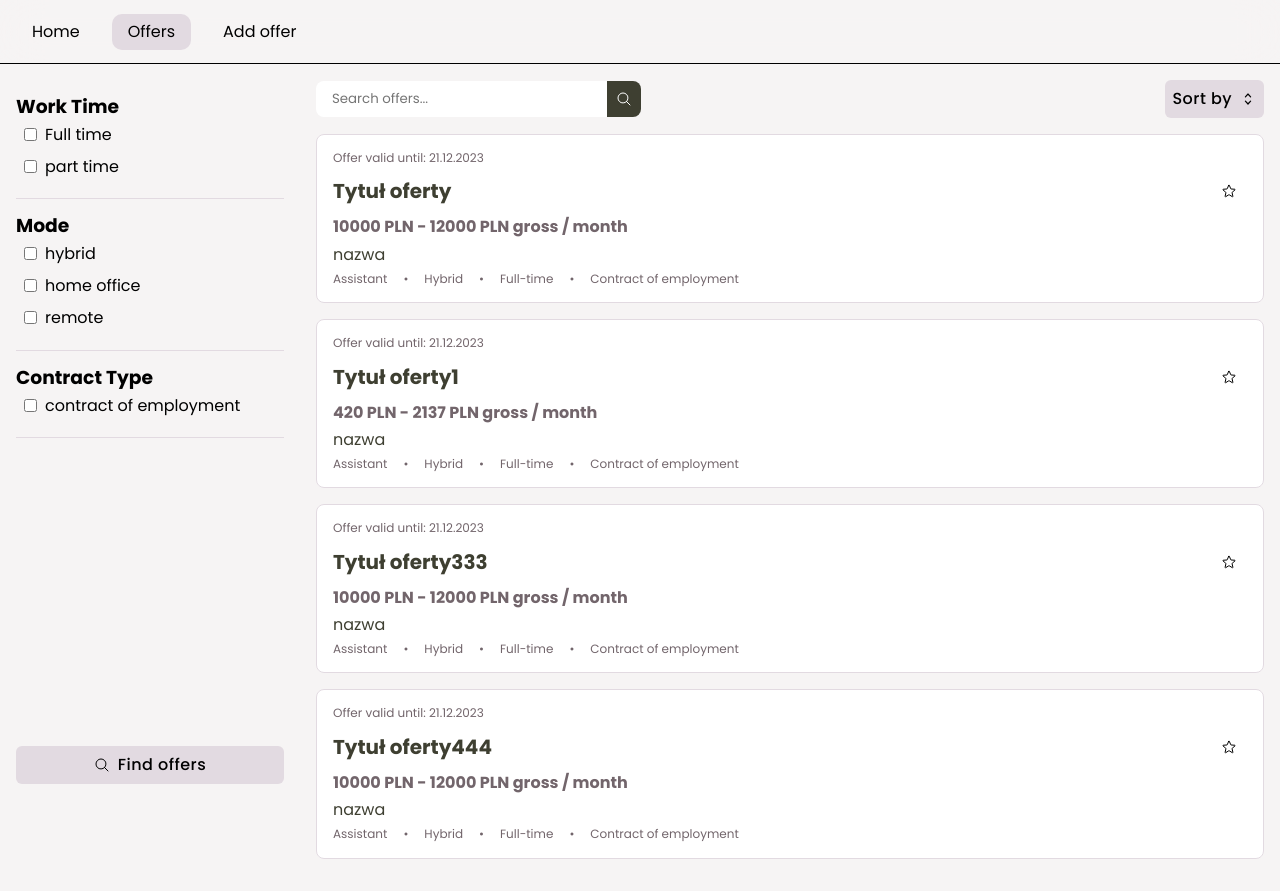
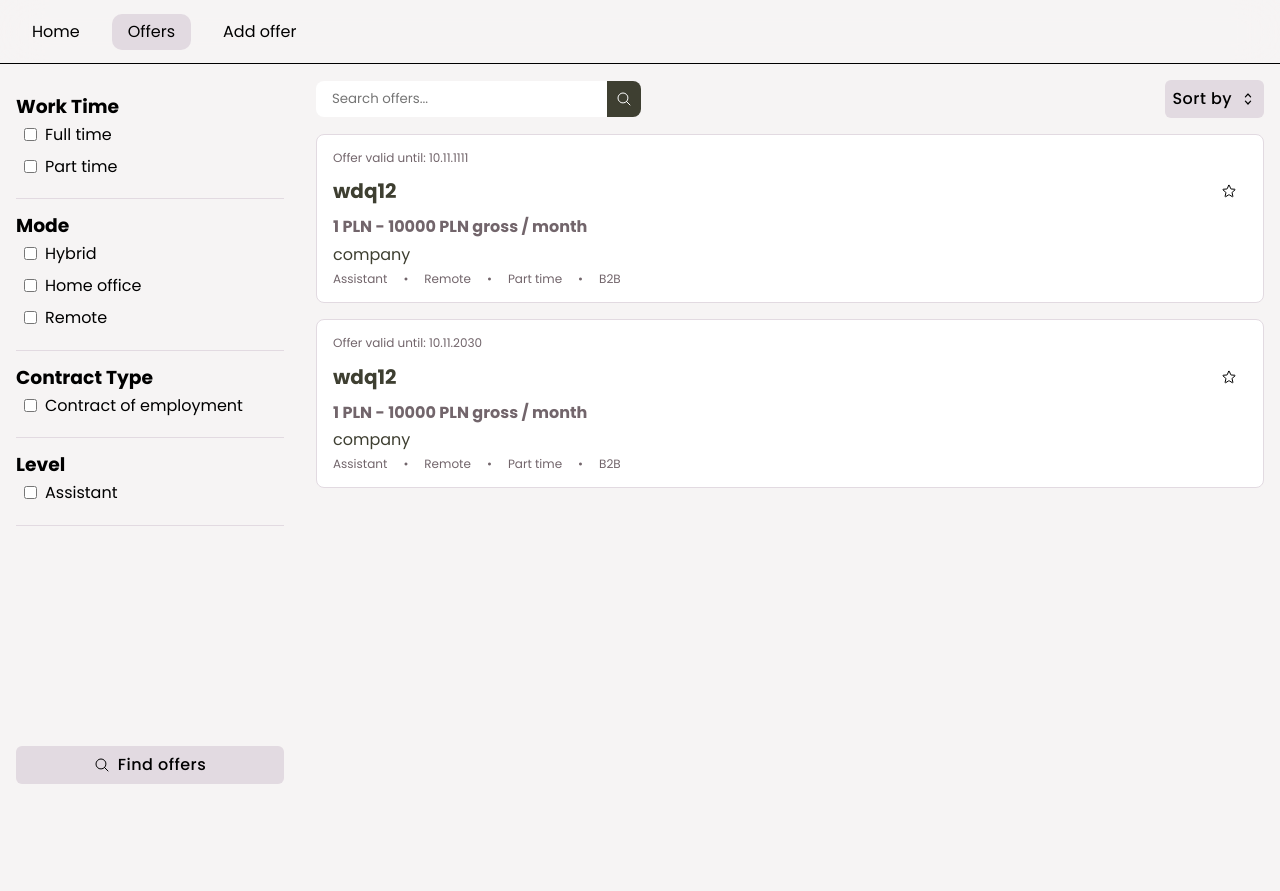
Before and after one commit to sebastianhaber/spa-wsb, a React (Vite) app: page /offers in a window 1280 px wide. After the commit the page ends 800 px from the top, so only its background shows below. Built offline with nearby package versions, Linux system fonts and the light colour scheme; data requests are answered from the project's data file.

Commit message:
Fixed types

```diff
--- a/src/App.tsx
+++ b/src/App.tsx
@@ -23,7 +23,7 @@ function App() {
           <Route path="/offers" element={<OffersPage />} />
           <Route path="/offers/:id" element={<OfferDetails />} />
           <Route path="/add-offer" element={<AddOffer />} />
-          <Route path="/company/:id" element={<CompanyPage />} />
+          <Route path="/company/:name" element={<CompanyPage />} />
         </Route>
       </Routes>
     </>
--- a/src/components/filterOffers/FilterOffersMenu.tsx
+++ b/src/components/filterOffers/FilterOffersMenu.tsx
@@ -62,9 +62,9 @@ const FilterOffersMenu = () => {
               <input
                 type="checkbox"
                 id="filter-workTime-fulltime"
-                name="contract.workTime=full-time"
+                name="workTime=full-time"
                 onChange={handleChange}
-                defaultChecked={getDefaultChecked('contract.workTime=full-time')}
+                defaultChecked={getDefaultChecked('workTime=full-time')}
               />
               <p>Full time</p>
             </label>
@@ -72,11 +72,11 @@ const FilterOffersMenu = () => {
               <input
                 type="checkbox"
                 id="filter-workTime-parttime"
-                name="contract.workTime=part-time"
+                name="workTime=part-time"
                 onChange={handleChange}
-                defaultChecked={getDefaultChecked('contract.workTime=part-time')}
+                defaultChecked={getDefaultChecked('workTime=part-time')}
               />
-              <p>part time</p>
+              <p>Part time</p>
             </label>
           </li>
           <li>
@@ -85,31 +85,31 @@ const FilterOffersMenu = () => {
               <input
                 type="checkbox"
                 id="filter-mode-hybrid"
-                name="contract.mode=hybrid"
+                name="mode=hybrid"
                 onChange={handleChange}
-                defaultChecked={getDefaultChecked('contract.mode=hybrid')}
+                defaultChecked={getDefaultChecked('mode=hybrid')}
               />
-              <p>hybrid</p>
+              <p>Hybrid</p>
             </label>
             <label htmlFor="filter-mode-home_office">
               <input
                 type="checkbox"
                 id="filter-mode-home_office"
-                name="contract.mode=home office"
+                name="mode=home office"
                 onChange={handleChange}
-                defaultChecked={getDefaultChecked('contract.mode=home office')}
+                defaultChecked={getDefaultChecked('mode=home office')}
               />
-              <p>home office</p>
+              <p>Home office</p>
             </label>
             <label htmlFor="filter-mode-remote">
               <input
                 type="checkbox"
                 id="filter-mode-remote"
-                name="contract.mode=remote"
+                name="mode=remote"
                 onChange={handleChange}
-                defaultChecked={getDefaultChecked('contract.mode=remote')}
+                defaultChecked={getDefaultChecked('mode=remote')}
               />
-              <p>remote</p>
+              <p>Remote</p>
             </label>
           </li>
           <li>
@@ -118,11 +118,24 @@ const FilterOffersMenu = () => {
               <input
                 type="checkbox"
                 id="filter-type-contract_of_employment"
-                name="contract.type=contract of employment"
+                name="type=contract of employment"
                 onChange={handleChange}
-                defaultChecked={getDefaultChecked('contract.type=contract of employment')}
+                defaultChecked={getDefaultChecked('type=contract of employment')}
               />
-              <p>contract of employment</p>
+              <p>Contract of employment</p>
+            </label>
+          </li>
+          <li>
+            <h3>Level</h3>
+            <label htmlFor="filter-level-assistant">
+              <input
+                type="checkbox"
+                id="filter-level-assistant"
+                name="level=assistant"
+                onChange={handleChange}
+                defaultChecked={getDefaultChecked('level=assistant')}
+              />
+              <p>Assistant</p>
             </label>
           </li>
         </ul>
--- a/src/components/offers/OfferListItem.tsx
+++ b/src/components/offers/OfferListItem.tsx
@@ -69,7 +69,7 @@ const OfferListItem = ({ offer }: Props) => {
   return (
     <StyledListItem>
       <StyledOfferLink to={`${offer.id}`} className="offer-link"></StyledOfferLink>
-      <p className="valid-until">Offer valid until: {new Date(offer.validUntil).toLocaleDateString('pl')}</p>
+      <p className="valid-until">Offer valid until: {new Date(offer.validUntil || '').toLocaleDateString('pl')}</p>
       <div className="top-info">
         <h3>{offer.title}</h3>
         <IconButton onClick={handleToggleFavourite}>
@@ -77,25 +77,25 @@ const OfferListItem = ({ offer }: Props) => {
         </IconButton>
       </div>
       <span className="salary">
-        {offer.contract.salary.from === offer.contract.salary.to ? (
-          `Up to ${offer.contract.salary.from} PLN gross / month`
+        {offer.salary.from === offer.salary.to ? (
+          `Up to ${offer.salary.from} PLN gross / month`
         ) : (
           <>
-            {offer.contract.salary.from} PLN - {offer.contract.salary.to} PLN gross / month
+            {offer.salary.from} PLN - {offer.salary.to} PLN gross / month
           </>
         )}
       </span>
-      <Link to={`/company/${offer.company.id}`} className="company">
-        {offer.company.name}
+      <Link to={`/company/${offer.companyName}`} className="company">
+        {offer.companyName}
       </Link>
       <div className="job-info">
-        <span>{firstLetterUppercase(offer.contract.position.level)}</span>
+        <span>{firstLetterUppercase(offer.level)}</span>
         <span>•</span>
-        <span>{firstLetterUppercase(offer.contract.mode)}</span>
+        <span>{firstLetterUppercase(offer.mode)}</span>
         <span>•</span>
-        <span>{firstLetterUppercase(offer.contract.workTime)}</span>
+        <span>{firstLetterUppercase(offer.workTime)}</span>
         <span>•</span>
-        <span>{firstLetterUppercase(offer.contract.type)}</span>
+        <span>{firstLetterUppercase(offer.type)}</span>
       </div>
     </StyledListItem>
   );
--- a/src/database/db.json
+++ b/src/database/db.json
@@ -1,80 +1,44 @@
 {
   "offers": [
     {
-      "id": 1,
-      "title": "Tytuł oferty",
-      "description": "opis ofertt",
-      "requirements": ["wymagania1", "wymagania2"],
-      "responsibilities": ["odpowiedzialnosc1", "odpowiedzialnosc2"],
-      "whatWeOffer": ["nic nie oferujemy"],
-      "company": { "id": 1, "city": "Gdańsk", "description": "opis", "name": "nazwa" },
-      "contract": {
-        "mode": "hybrid",
-        "salary": { "from": 10000, "to": 12000 },
-        "type": "contract of employment",
-        "workTime": "full-time",
-        "position": { "level": "assistant", "name": "???" },
-        "recruitmentType": "remote"
+      "title": "wdq12",
+      "description": "21ed12",
+      "requirements": "d21",
+      "responsibilities": "xd",
+      "validUntil": "1111-11-10T22:36:00.000Z",
+      "whatWeOffer": "xd",
+      "comapnyCity": "gdansk",
+      "companyDescription": "hehe",
+      "companyName": "company",
+      "mode": "Remote",
+      "salary": {
+        "from": "1",
+        "to": "10000"
       },
-      "createdAt": "2023-10-15T10:56:10.364Z",
-      "validUntil": "2023-12-21T10:56:10.364Z"
+      "type": "B2B",
+      "workTime": "Part time",
+      "level": "Assistant",
+      "id": 1
     },
     {
-      "id": 2,
-      "title": "Tytuł oferty1",
-      "description": "opis ofertt",
-      "requirements": ["wymagania1", "wymagania2"],
-      "responsibilities": ["odpowiedzialnosc1", "odpowiedzialnosc2"],
-      "whatWeOffer": ["nic nie oferujemy"],
-      "company": { "id": 1, "city": "Gdańsk", "description": "opis", "name": "nazwa" },
-      "contract": {
-        "mode": "hybrid",
-        "salary": { "from": 420, "to": 2137 },
-        "type": "contract of employment",
-        "workTime": "full-time",
-        "position": { "level": "assistant", "name": "???" },
-        "recruitmentType": "remote"
+      "title": "wdq12",
+      "description": "21ed12",
+      "requirements": "d21",
+      "responsibilities": "xd",
+      "validUntil": "2030-11-10T23:00:00.000Z",
+      "whatWeOffer": "xd",
+      "comapnyCity": "gdansk",
+      "companyDescription": "hehe",
+      "companyName": "company",
+      "mode": "Remote",
+      "salary": {
+        "from": "1",
+        "to": "10000"
       },
-      "createdAt": "2023-10-21T10:56:10.364Z",
-      "validUntil": "2023-12-21T10:56:10.364Z"
-    },
-    {
-      "id": 3,
-      "title": "Tytuł oferty333",
-      "description": "opis ofertt",
-      "requirements": ["wymagania1", "wymagania2"],
-      "responsibilities": ["odpowiedzialnosc1", "odpowiedzialnosc2"],
-      "whatWeOffer": ["nic nie oferujemy"],
-      "company": { "id": 1, "city": "Gdańsk", "description": "opis", "name": "nazwa" },
-      "contract": {
-        "mode": "hybrid",
-        "salary": { "from": 10000, "to": 12000 },
-        "type": "contract of employment",
-        "workTime": "full-time",
-        "position": { "level": "assistant", "name": "???" },
-        "recruitmentType": "remote"
-      },
-      "createdAt": "2023-10-20T10:56:10.364Z",
-      "validUntil": "2023-12-21T10:56:10.364Z"
-    },
-    {
-      "id": 4,
-      "title": "Tytuł oferty444",
-      "description": "opis ofertt",
-      "requirements": ["wymagania1", "wymagania2"],
-      "responsibilities": ["odpowiedzialnosc1", "odpowiedzialnosc2"],
-      "whatWeOffer": ["nic nie oferujemy"],
-      "company": { "id": 1, "city": "Gdańsk", "description": "opis", "name": "nazwa" },
-      "contract": {
-        "mode": "hybrid",
-        "salary": { "from": 10000, "to": 12000 },
-        "type": "contract of employment",
-        "workTime": "full-time",
-        "position": { "level": "assistant", "name": "???" },
-        "recruitmentType": "remote"
-      },
-      "createdAt": "2023-10-19T10:56:10.364Z",
-      "validUntil": "2023-12-21T10:56:10.364Z"
+      "type": "B2B",
+      "workTime": "Part time",
+      "level": "Assistant",
+      "id": 2
     }
   ],
   "comments": [
--- a/src/views/CompanyPage.tsx
+++ b/src/views/CompanyPage.tsx
@@ -1,10 +1,8 @@
 import { useParams } from 'react-router';
 
-type Props = {};
-
-const CompanyPage = (props: Props) => {
-  const { id } = useParams();
-  return <div>CompanyPage: {id}</div>;
+const CompanyPage = () => {
+  const { name } = useParams();
+  return <div>CompanyPage: {name}</div>;
 };
 
 export default CompanyPage;
```
Also changed, not shown: src/services/getOffers/types.ts (+15 -7 lines).
